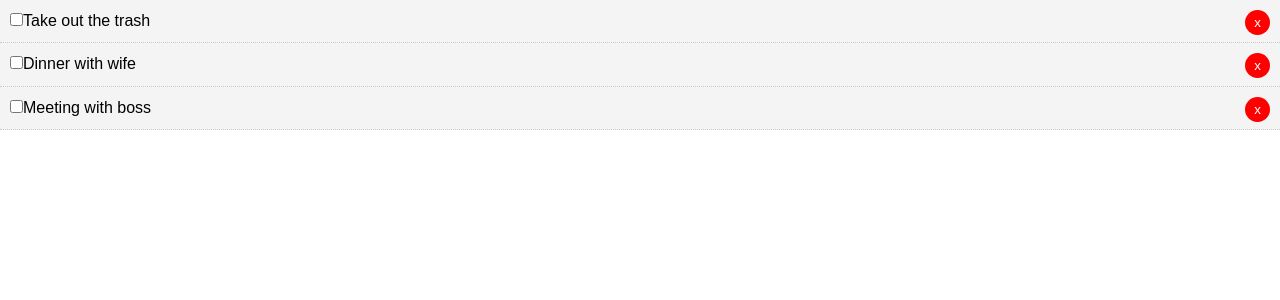
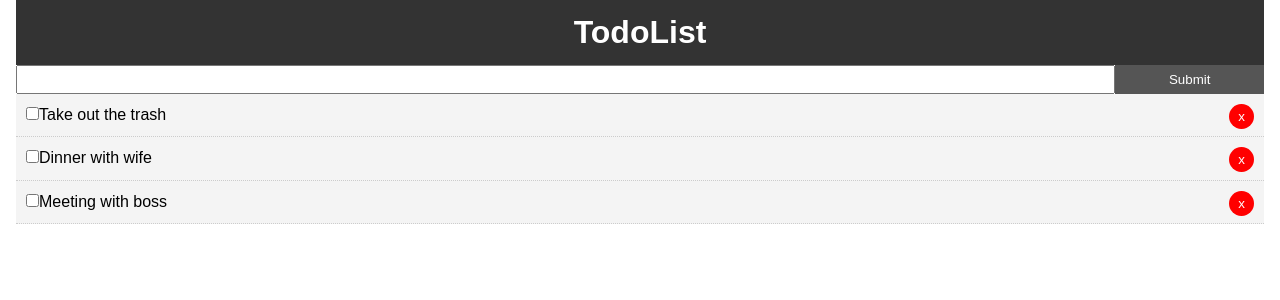
Before and after one commit to msc007/react_todos, a React (Create React App) app: page / in a window 1280 px wide. Shown: the top 300 px of the page. Built offline with nearby package versions, Linux system fonts and the light colour scheme; the HTML template or start-up script is replaced by a standard one.

Commit message:
Basic functionality finished with uuid for temporary id for todos

```diff
--- a/package.json
+++ b/package.json
@@ -5,7 +5,8 @@
   "dependencies": {
     "react": "^16.7.0",
     "react-dom": "^16.7.0",
-    "react-scripts": "2.1.3"
+    "react-scripts": "2.1.3",
+    "uuid": "^3.3.2"
   },
   "scripts": {
     "start": "react-scripts start",
--- a/src/App.css
+++ b/src/App.css
@@ -13,3 +13,20 @@ a {
   color: #333;
   text-decoration: none;
 }
+
+.container {
+  padding: 0 1rem;
+}
+
+.btn {
+  display: inline-block;
+  border: none;
+  background: #555;
+  color: #fff;
+  padding: 7px 20px;
+  cursor: pointer;
+}
+
+.btn:hover {
+  background: #666;
+}
--- a/src/App.js
+++ b/src/App.js
@@ -1,5 +1,8 @@
 import React, { Component } from 'react';
 import Todos from './components/Todos';
+import Header from './components/layout/Header';
+import AddTodo from './components/AddTodo';
+import uuid from 'uuid';
 
 import './App.css';
 
@@ -11,23 +14,24 @@ class App extends Component {
   state = {
     todos: [
       {
-        id: 1,
+        id: uuid.v4(),
         title: 'Take out the trash',
         completed: false
       },
       {
-        id: 2,
+        id: uuid.v4(),
         title: 'Dinner with wife',
         completed: false
       },
       {
-        id: 3,
+        id: uuid.v4(),
         title:'Meeting with boss',
         completed: false
       }
     ]
   }
 
+  //Toogling complete state
   markComplete = (id) => {
     this.setState({todos: this.state.todos.map(todo =>{
       if(todo.id === id) {
@@ -37,11 +41,32 @@ class App extends Component {
     })});
   }
 
+  //Add Todo
+  addTodo = (title) => {
+    const newTodo = {
+      id: uuid.v4(),
+      title: title,
+      complated: false
+    }
+    this.setState({todos: [...this.state.todos, newTodo]});
+  }
+
+  //Delete Todo
+  delTodo = (id) => {
+    this.setState(
+      { todos: [...this.state.todos.filter(todo => todo.id !== id)]}
+    );
+  }
+
   render() {
     //console.log(this.state.todos);
     return (
       <div className="App">
-        <Todos todos={this.state.todos} markComplete={this.markComplete}/>
+        <div className="container">
+        <Header/>
+          <AddTodo addTodo={this.addTodo}/>
+          <Todos todos={this.state.todos} markComplete={this.markComplete} delTodo={this.delTodo}/>
+        </div>
       </div>
     );
   }
--- /dev/null
+++ b/src/components/AddTodo.js
@@ -0,0 +1,28 @@
+import React, { Component } from 'react'
+
+export class AddTodo extends Component {
+  state = {
+      title: ''
+  }
+
+  onChange = (e) => {
+      this.setState({title: e.target.value});
+  }
+
+  onSubmit = (e) => {
+      e.preventDefault();
+      this.props.addTodo(this.state.title);
+      this.setState({title: ''});
+  }
+
+  render() {
+    return (
+        <form onSubmit={this.onSubmit} style={{display: 'flex'}}>
+            <input type="text" name="title" value={this.state.title} onChange={this.onChange} palceholder="Add Todo..." style={{flex: '10', padding: '5px'}}/>
+            <input type="submit" value="Submit" className="btn" style={{flex: '1'}}/>
+        </form>
+    )
+  }
+}
+
+export default AddTodo
--- a/src/components/TodoItem.js
+++ b/src/components/TodoItem.js
@@ -23,7 +23,7 @@ export class TodoItem extends Component {
         <p>
           <input type="checkbox" onChange={this.props.markComplete.bind(this,id)}/>
           {title}
-          <button style={btnStyle}>x</button>
+          <button onClick={this.props.delTodo.bind(this,id)} style={btnStyle}>x</button>
         </p>
       </div>
     )
--- a/src/components/Todos.js
+++ b/src/components/Todos.js
@@ -7,7 +7,7 @@ class Todos extends Component {
     //console.log(this.props.todos)
 
     return this.props.todos.map((todo) => (
-        <TodoItem key={todo.id} todo={todo} markComplete={this.props.markComplete}/>
+        <TodoItem key={todo.id} todo={todo} markComplete={this.props.markComplete} delTodo={this.props.delTodo}/>
     ));
 
   }
--- /dev/null
+++ b/src/components/layout/Header.js
@@ -0,0 +1,16 @@
+import React from 'react';
+
+export default function Header() {
+  return (
+    <header style={headerStyle}>
+        <h1>TodoList</h1>
+    </header>
+  )
+}
+
+const headerStyle = {
+    background: '#333',
+    color: '#fff',
+    textAlign: 'center',
+    padding: '10px'
+}
```
